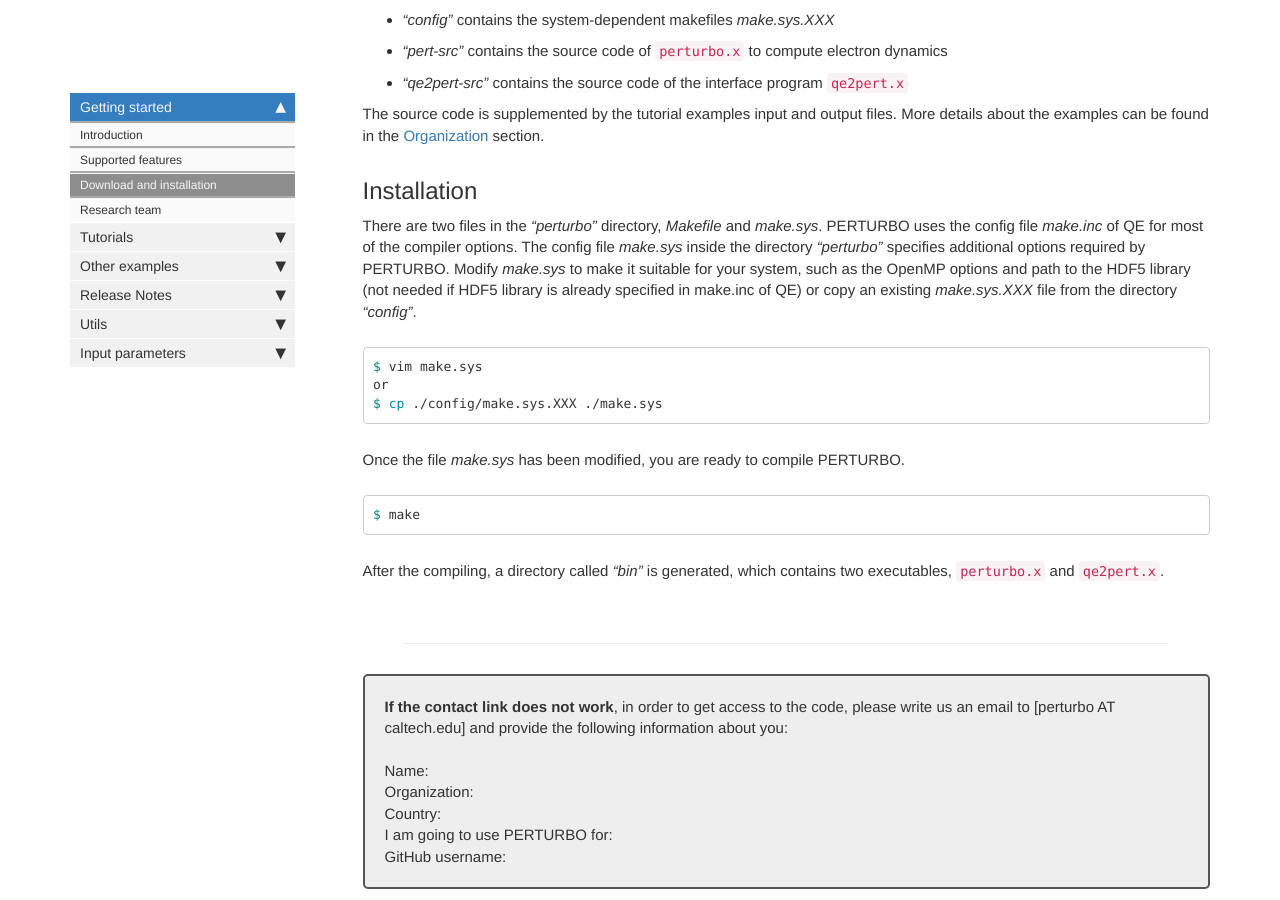
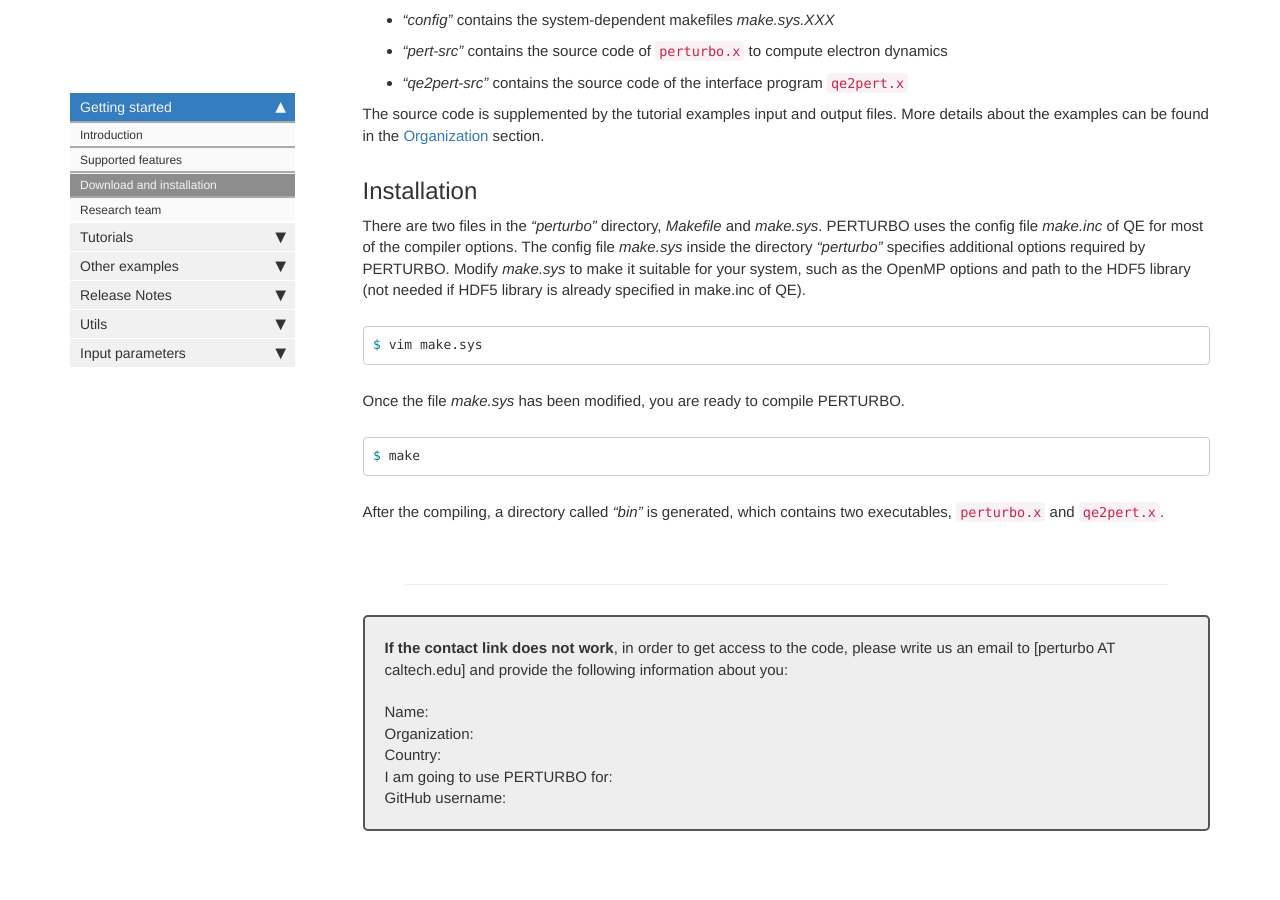
Before and after one commit to zhengMDcode/perturbo-code.github.io, a Jekyll site: the page built from pages/mydoc/mydoc_installation.md, in a window 1280 px wide and 900 px high, scrolled down 558 px. Built offline with Jekyll 4.4.1, drawn with Linux system fonts in a browser that asks for light colours; comment, search, counter and statistics services are not loaded.

Commit message:
remove confusing information in the installation page

````diff
--- a/pages/mydoc/mydoc_installation.md
+++ b/pages/mydoc/mydoc_installation.md
@@ -58,12 +58,10 @@ The source code is supplemented by the tutorial examples input and output files.
 
 ## Installation
 There are two files in the _"perturbo"_ directory, _Makefile_ and _make.sys_. PERTURBO uses the config file _make.inc_ of QE for most of the compiler options. The config file _make.sys_ inside the directory _“perturbo”_ specifies additional options required by PERTURBO.
-Modify _make.sys_ to make it suitable for your system, such as the OpenMP options and path to the HDF5 library (not needed if HDF5 library is already specified in make.inc of QE) or copy an existing _make.sys.XXX_ file from the directory _"config"_.
+Modify _make.sys_ to make it suitable for your system, such as the OpenMP options and path to the HDF5 library (not needed if HDF5 library is already specified in make.inc of QE).
 
 ```bash
 $ vim make.sys
-or
-$ cp ./config/make.sys.XXX ./make.sys
 ```
 
 Once the file _make.sys_ has been modified, you are ready to compile PERTURBO.
````
